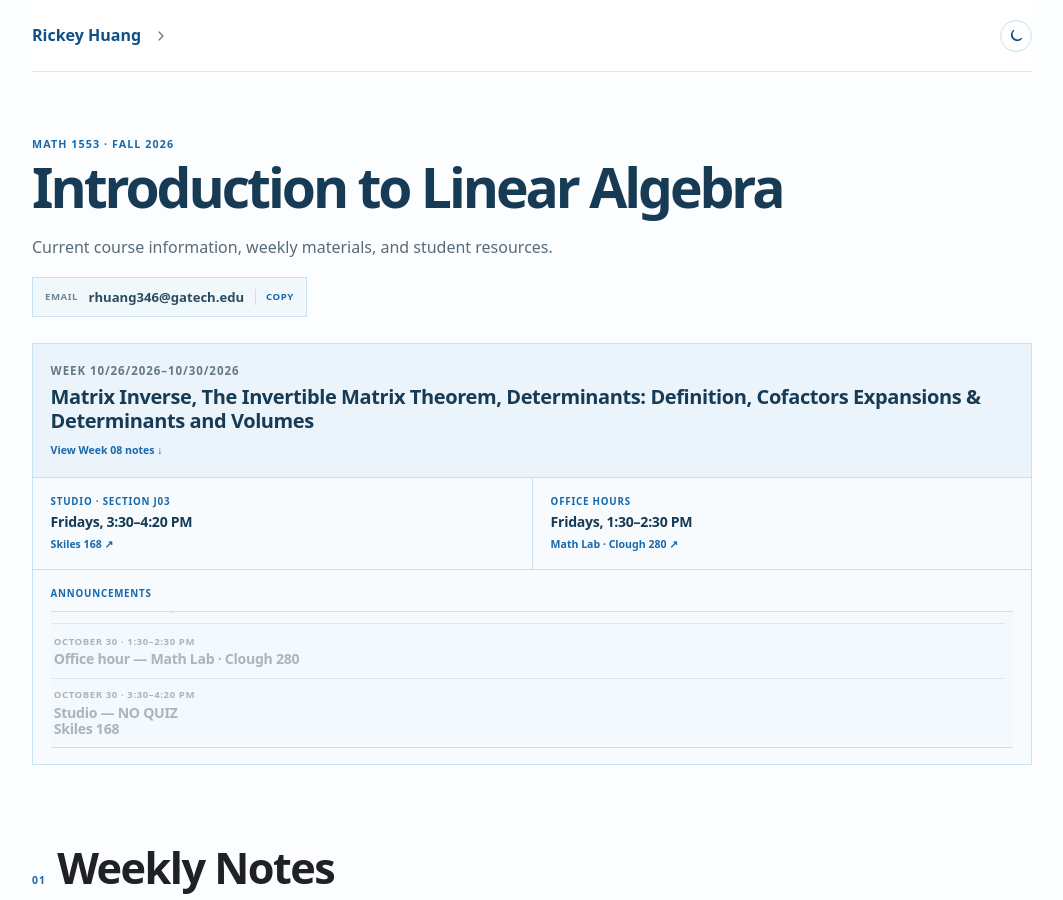
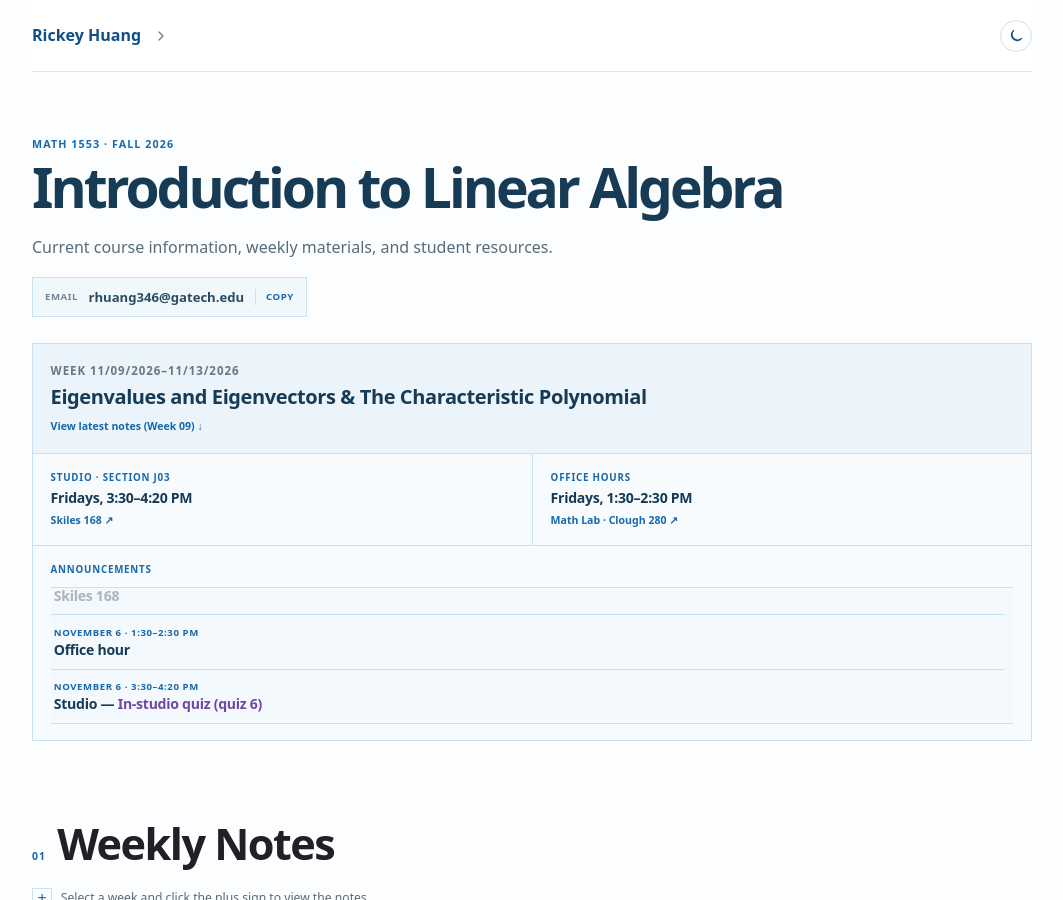
Before and after one commit to Rick3yHuang/Rick3yHuang.github.io, a Jekyll site: the page built from teaching/math-1553-current.md, in a window 1280 px wide and 900 px high. Shown: the whole window, without its empty margins (108-1171 px from the left). Built offline with Jekyll 4.4.1, drawn with Linux system fonts in a browser that asks for light colours; some of the changed text lies outside the part shown.

Commit message:
Update teaching topics, Week 09 placeholder, and quiz 6 announcement

```diff
--- a/teaching/math-1553-current.md
+++ b/teaching/math-1553-current.md
@@ -17,9 +17,9 @@ permalink: /teaching/math-1553/
 
 <section class="current-course-dashboard" aria-label="Current MATH 1553 information">
   <article class="current-course-card current-course-card--week">
-    <p class="current-course-card__label">Week 10/26/2026–10/30/2026</p>
-    <h2>Matrix Inverse, The Invertible Matrix Theorem, Determinants: Definition, Cofactors Expansions &amp; Determinants and Volumes</h2>
-    <a href="#week-08">View Week 08 notes <span aria-hidden="true">↓</span></a>
+    <p class="current-course-card__label">Week 11/09/2026–11/13/2026</p>
+    <h2>Eigenvalues and Eigenvectors &amp; The Characteristic Polynomial</h2>
+    <a href="#week-09">View latest notes (Week 09) <span aria-hidden="true">↓</span></a>
   </article>
 
   <article class="current-course-card">
@@ -137,6 +137,14 @@ permalink: /teaching/math-1553/
       <div class="current-course-announcement" data-event-end="2026-10-30T16:20:00">
         <time datetime="2026-10-30T15:30:00">October 30 · 3:30–4:20 PM</time>
         <h3>Studio — <span class="current-course-announcement__highlight">NO QUIZ</span><br>Skiles 168</h3>
+      </div>
+      <div class="current-course-announcement" data-event-end="2026-11-06T14:30:00">
+        <time datetime="2026-11-06T13:30:00">November 6 · 1:30–2:30 PM</time>
+        <h3>Office hour</h3>
+      </div>
+      <div class="current-course-announcement current-course-announcement--quiz" data-event-end="2026-11-06T16:20:00">
+        <time datetime="2026-11-06T15:30:00">November 6 · 3:30–4:20 PM</time>
+        <h3>Studio — <span class="current-course-announcement__highlight">In-studio quiz (quiz 6)</span></h3>
       </div>
     </div>
   </article>
@@ -286,6 +294,17 @@ permalink: /teaching/math-1553/
     </div>
   </details>
 
+  <details class="course-note" id="week-09">
+    <summary>
+      <span class="course-note__week">Week 09 · Sections 5.1–5.2</span>
+      <span class="course-note__title">Eigenvalues and Eigenvectors &amp; The Characteristic Polynomial</span>
+      <span class="course-note__toggle" aria-hidden="true"></span>
+    </summary>
+    <div class="course-note__body">
+      {% include wip-cocona.html text="WIP" %}
+    </div>
+  </details>
+
 </section>
 
 <section class="course-section" id="resources">
```
